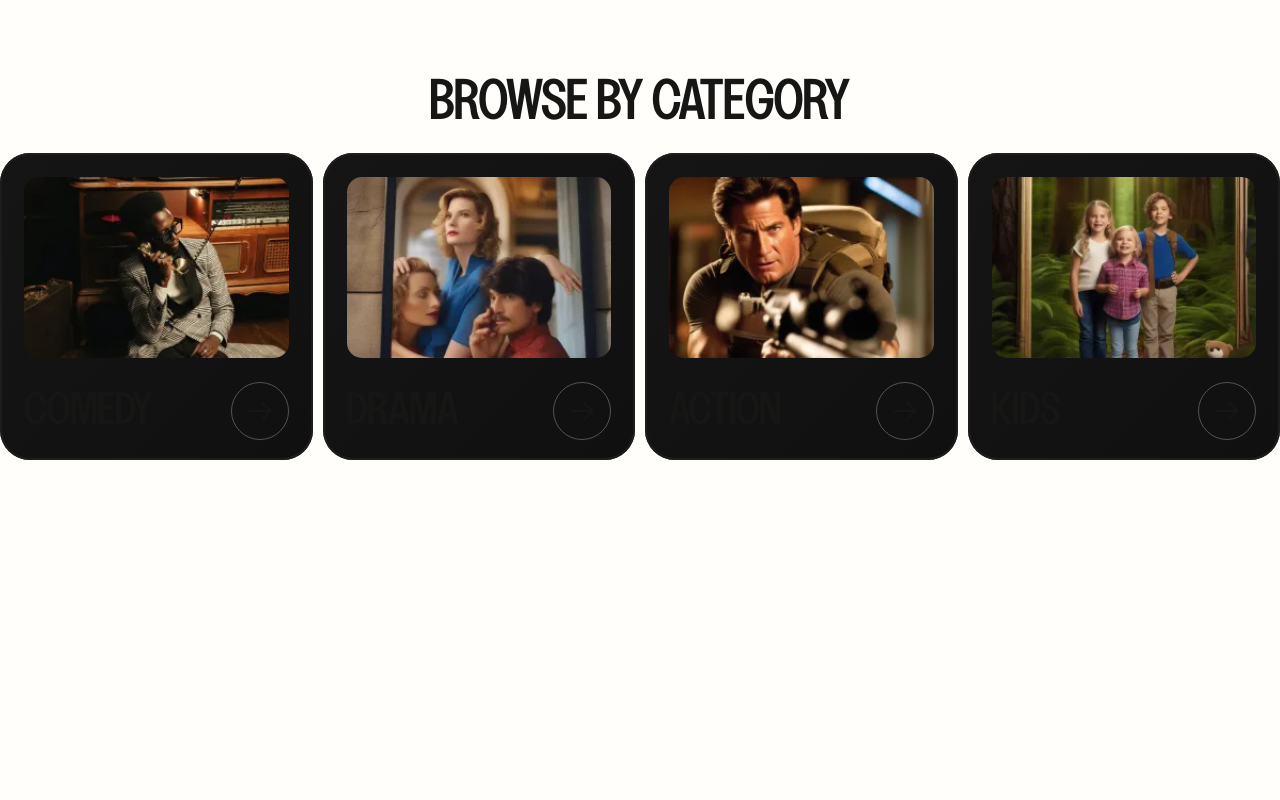
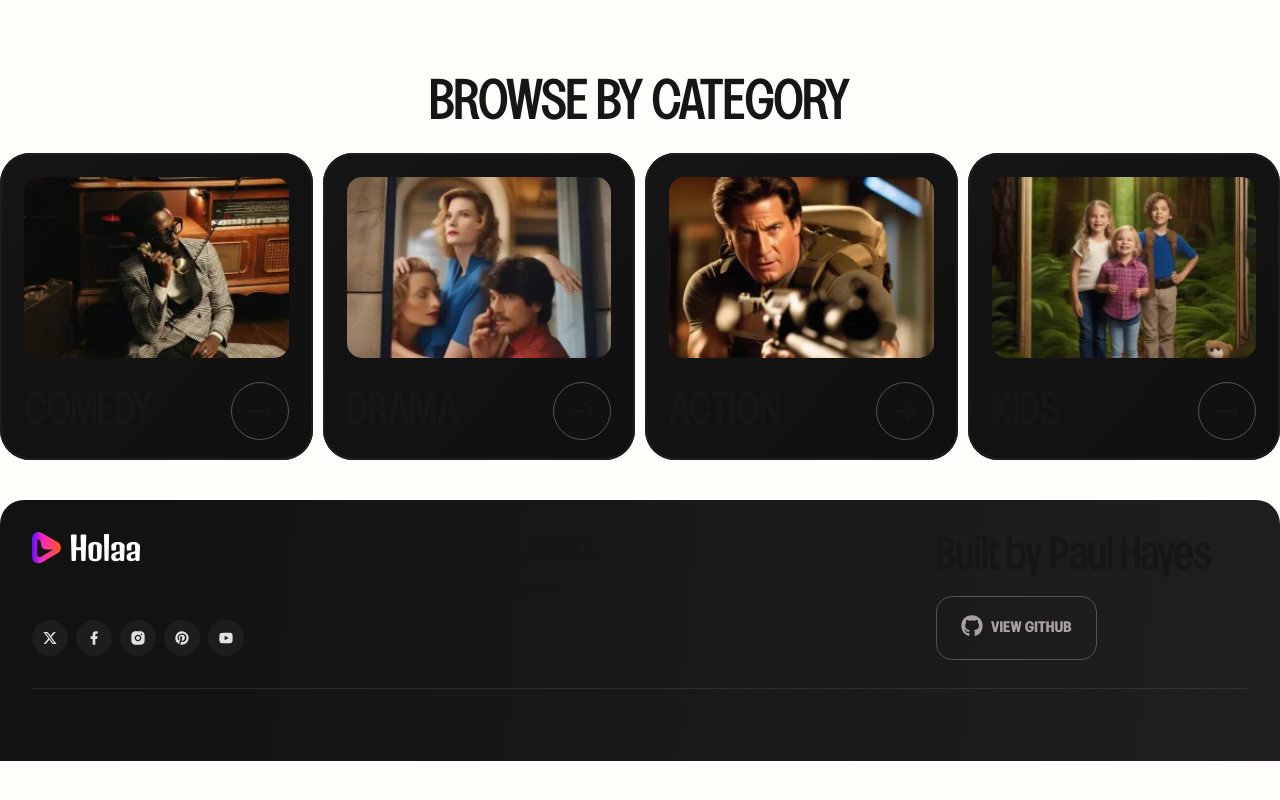
Before and after one commit to PaulHaze/holaa, a Next.js app: page / in a window 1280 px wide. Shown: the part 2493-3293 px from the top of the page. After the commit the page ends 3254 px from the top, so only its background shows below. Built offline with nearby package versions, Linux system fonts and the light colour scheme.

Commit message:
final tweaks to footer

```diff
--- a/src/components/sections/footer/Footer.tsx
+++ b/src/components/sections/footer/Footer.tsx
@@ -15,7 +15,7 @@ import {
 
 export function Footer() {
   return (
-    <div className="mt-[500px] rounded-t-3xl bg-gradient-footer p-8">
+    <div className="rounded-t-3xl bg-gradient-footer p-8">
       <div className="grid grid-cols-1 gap-5 md:grid-cols-3">
         {/* LOGO + ICONS */}
         <div className="mb-5">
@@ -56,12 +56,12 @@ export function Footer() {
 
         {/* ACCOUNT + GITHUB */}
         <div className="mb-5 flex items-center gap-4 md:flex-shrink md:flex-col md:pl-20">
-          <div className="w-1/2">
+          <div className="w-1/2 md:w-full md:self-start">
             <h4>Built by Paul Hayes</h4>
           </div>
 
           <Link
-            className="hl-btn w-auto border border-stone-600 uppercase text-stone-400 transition-all duration-300 flex-center hover:border-stone-50 hover:text-stone-50 sm:w-auto"
+            className="hl-btn github-btn w-auto border border-stone-600 uppercase text-stone-400 transition-all duration-300 flex-center hover:border-stone-50 hover:text-stone-800 sm:w-auto md:self-start"
             href="/"
           >
             <span>
@@ -72,8 +72,8 @@ export function Footer() {
         </div>
       </div>
       <hr className="opacity-10" />
-      <div className="privacy">
-        <h5>privacy</h5>
+      <div className="privacy mt-4 opacity-20 flex-center">
+        <p> &copy; Artemist 2024</p>
       </div>
     </div>
   );
--- a/src/styles/custom/_buttons.scss
+++ b/src/styles/custom/_buttons.scss
@@ -1,6 +1,15 @@
+$darkblue: rgb(50, 50, 60);
+
 .hl-btn {
   @apply inline-flex items-center gap-2 rounded-2xl px-6 py-5;
   @apply font-heading font-bold leading-[1px] tracking-wide;
+}
+
+.github-btn {
+  transition: 0.35s;
+  &:hover {
+    box-shadow: inset 10rem 0 0 0 rgba(255, 255, 255, 0.8);
+  }
 }
 
 .btn-base {
@@ -34,3 +43,70 @@
   transition: all 0.4s ease-in-out;
   box-shadow: 0px 0px 20px rgb(255 53 144 / 50%) !important;
 }
+
+/*
+
+.material-bubble
+  background-color: transparent
+  color: darken($darkblue, 10%)
+  border: none
+  overflow: hidden
+  box-shadow: none
+
+  &:hover
+    color: $offwhite
+
+  &::before
+    content: ""
+    position: absolute
+    top: 0
+    left: 0
+    width: 100%
+    height: 100%
+    border: 3px solid darken($darkblue, 10%)
+    transition: opacity 0.3s, border 0.3s
+
+  &:hover::before
+    opacity: 0
+
+  &::after
+    content: ""
+    position: absolute
+    top: 0
+    left: 0
+    width: 200px
+    height: 200px
+    background-color: lighten($darkblue, 10%)
+    border-color: transparent
+    border-radius: 50%
+    transform: translate(-10px, -70px) scale(0.1)
+    opacity: 0
+    z-index: -1
+    transition: transform 0.3s, opacity 0.3s, background-color 0.3s
+
+  &:hover::after
+    opacity: 1
+    transform-origin: 100px 100px
+    transform: scale(1) translate(-10px, -70px)
+
+     */
+
+/*
+
+// And from the left
+button {
+  color: var(--color);
+  transition: 0.25s;
+
+  &:hover,
+  &:focus {
+    border-color: var(--hover);
+    color: #fff;
+  }
+}
+ slide: #8fc866,
+.slide:hover,
+.slide:focus {
+  box-shadow: inset 6.5em 0 0 0 #8fc866;
+}
+ */
```
